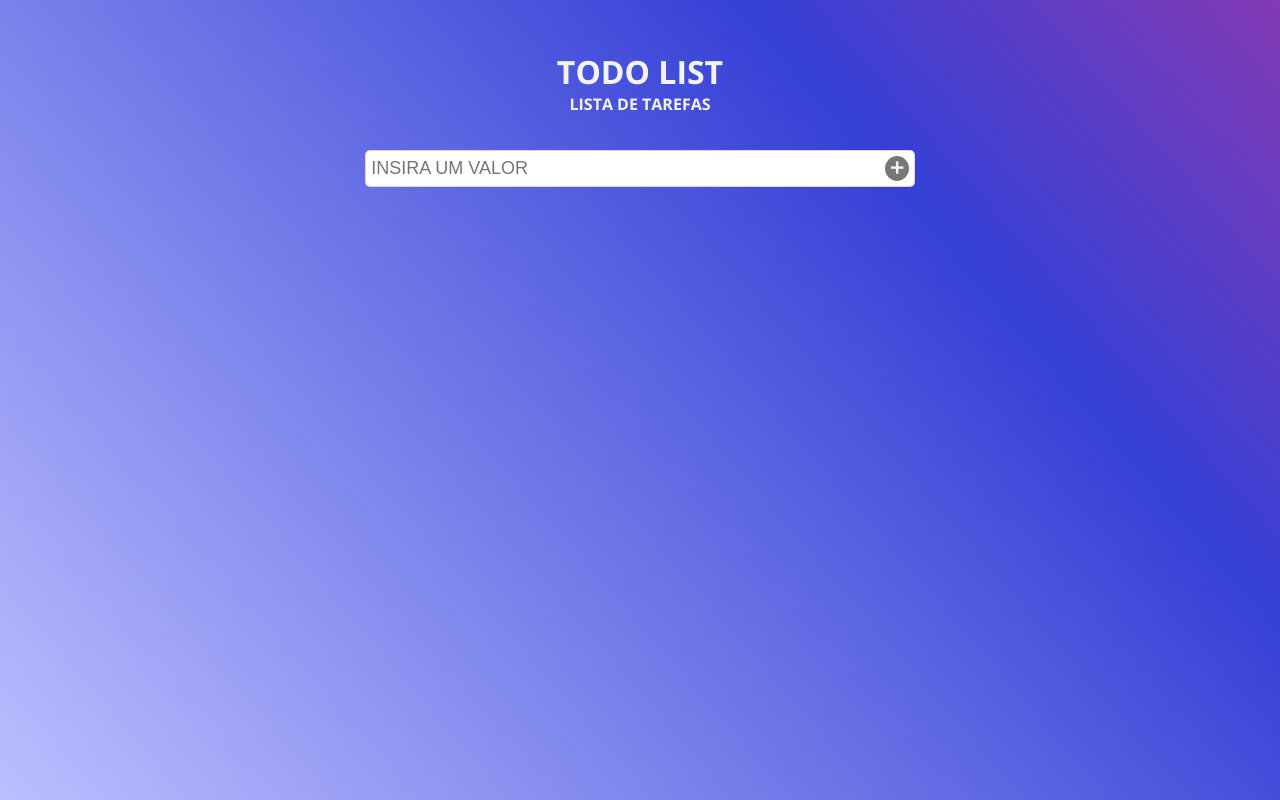
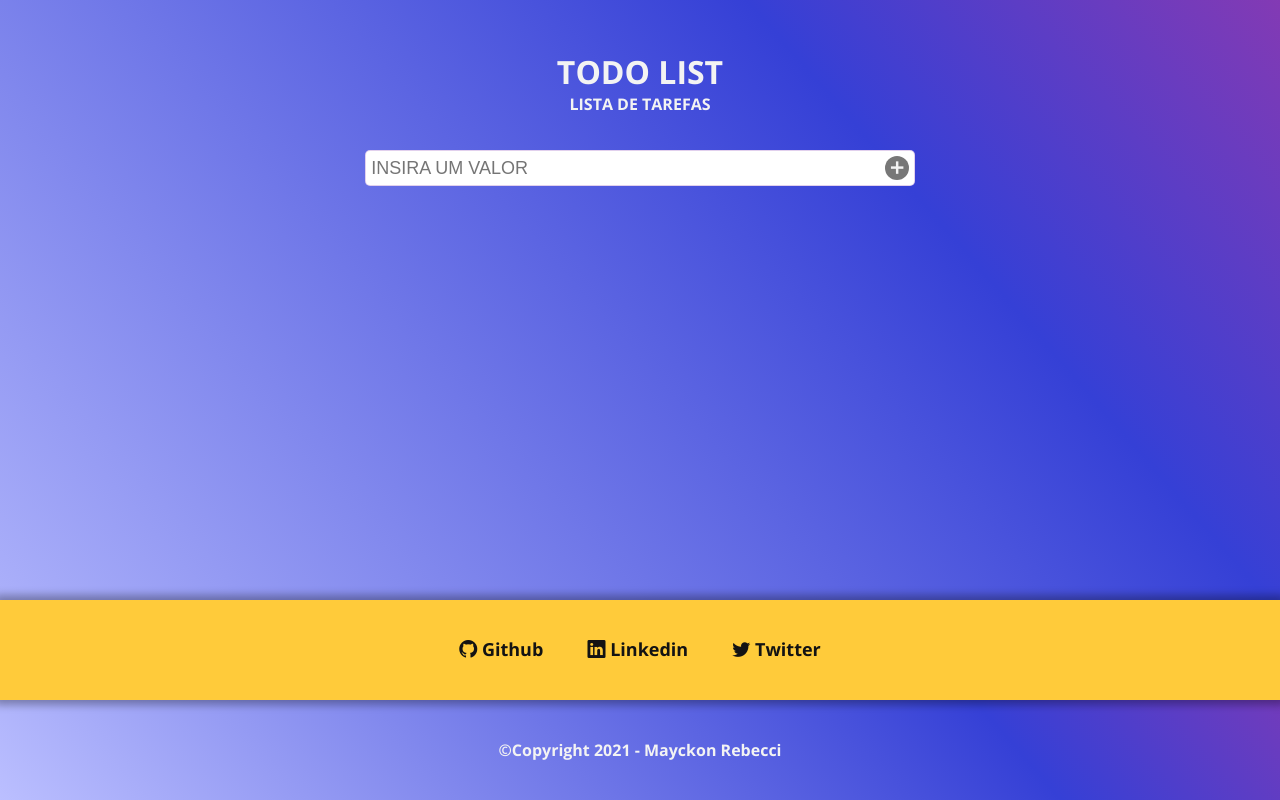
Before and after one commit to mayckonrebecci/ToDo-List-Lista-de-Tarefas, a plain HTML site: page index.html in a window 1280 px wide. Drawn offline with nearby package versions, Linux system fonts and the light colour scheme.

Commit message:
adicionado footer e alguns espaçamentos que estavam incorretos

```diff
--- a/index.html
+++ b/index.html
@@ -47,7 +47,7 @@
         </article>
     </section>
 
-    <!-- <footer id="footer">
+    <footer id="footer">
         <section>
             <article class="links">
                 <a href="https://www.github.com/mayckonrebecci/" target="_blank"><i class="bi bi-github"></i> Github</a>
@@ -59,7 +59,7 @@
         </section>
 
         <p>&copy;Copyright 2021 - Mayckon Rebecci</p>
-    </footer> -->
+    </footer>
 
     <script src="script.js"></script>
 </body>
--- a/script.js
+++ b/script.js
@@ -8,7 +8,6 @@ const createErroP = document.createElement("p");
 
 // Coloca a cor do background do body no botão do ToDo Input
 const getBodyColor = getComputedStyle(document.body);
-const bodyBGColor = getBodyColor.backgroundColor;
 
 buttonPlus.style.backgroundColor = "#777";
 
@@ -21,7 +20,7 @@ function buttonPlusWork() {
         buttonPlus.style.backgroundColor = "#777";
 	} else {
 		buttonPlus.style.cursor = "pointer";
-		buttonPlus.style.backgroundColor = bodyBGColor;
+		buttonPlus.style.backgroundColor = "#5c67ff";
 	}
 }
 
--- a/style.css
+++ b/style.css
@@ -20,7 +20,6 @@ html {
 }
 
 body {
-
 	background: linear-gradient(229deg,
     #833ab4 0%,
     #3540d6 27%,
@@ -45,12 +44,14 @@ header {
 
 #container {
 	padding: 0.625rem;
-	height: 25rem;
 	width: 60%;
 	border-radius: 0.625rem;
 	color: var(--myBlack);
+    /* background-color: var(--myWhite); */
 	text-align: left;
+	margin-bottom: 13.125rem;
 }
+
 
 #item {
 	width: 70%;
@@ -83,6 +84,9 @@ header {
 	background-color: #3a45d79c !important;
 }
 #item .buttonPlus span {
+    display: grid;
+	justify-self: center;
+	align-self: center;
 	font-size: 1.25rem;
 	font-weight: bolder;
 	padding: 0.125rem;
@@ -102,8 +106,8 @@ header {
 }
 
 .createdItem:last-child {
-	/* margin-bottom: 1.875rem; */
-	margin-bottom: 15rem;
+	margin-bottom: 1.875rem;
+	/* margin-bottom: 15rem; */
 }
 
 .createdItem div:first-child {
@@ -186,13 +190,16 @@ section .links a:hover {
 }
 
 #footer {
-	position: absolute;
-	bottom: 0;
+    bottom: 0;
+    left: 0;
+    position: fixed;
 	width: 100%;
-	border-top: solid 0.0625rem #59287a;
 	line-height: 6.25rem;
 	text-align: center;
 	color: var(--myWhite);
 	font-weight: bolder;
-	background-color: var(--navBGColor);
+	background: linear-gradient(229deg,
+    #833ab4 0%,
+    #3540d6 27%,
+    #bbbfff 100%);
 }
```
Also changed, not shown: img/screenshot.png.
